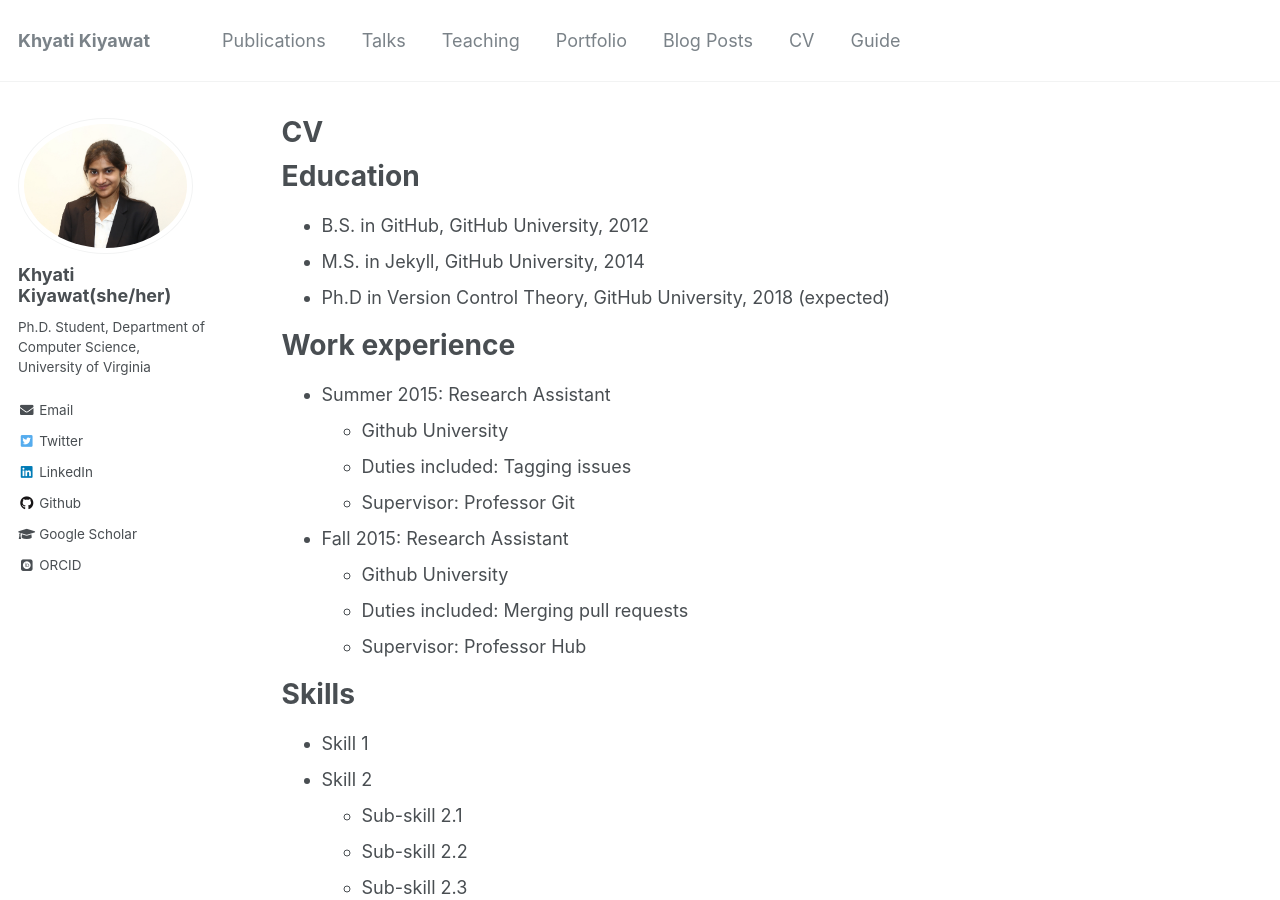
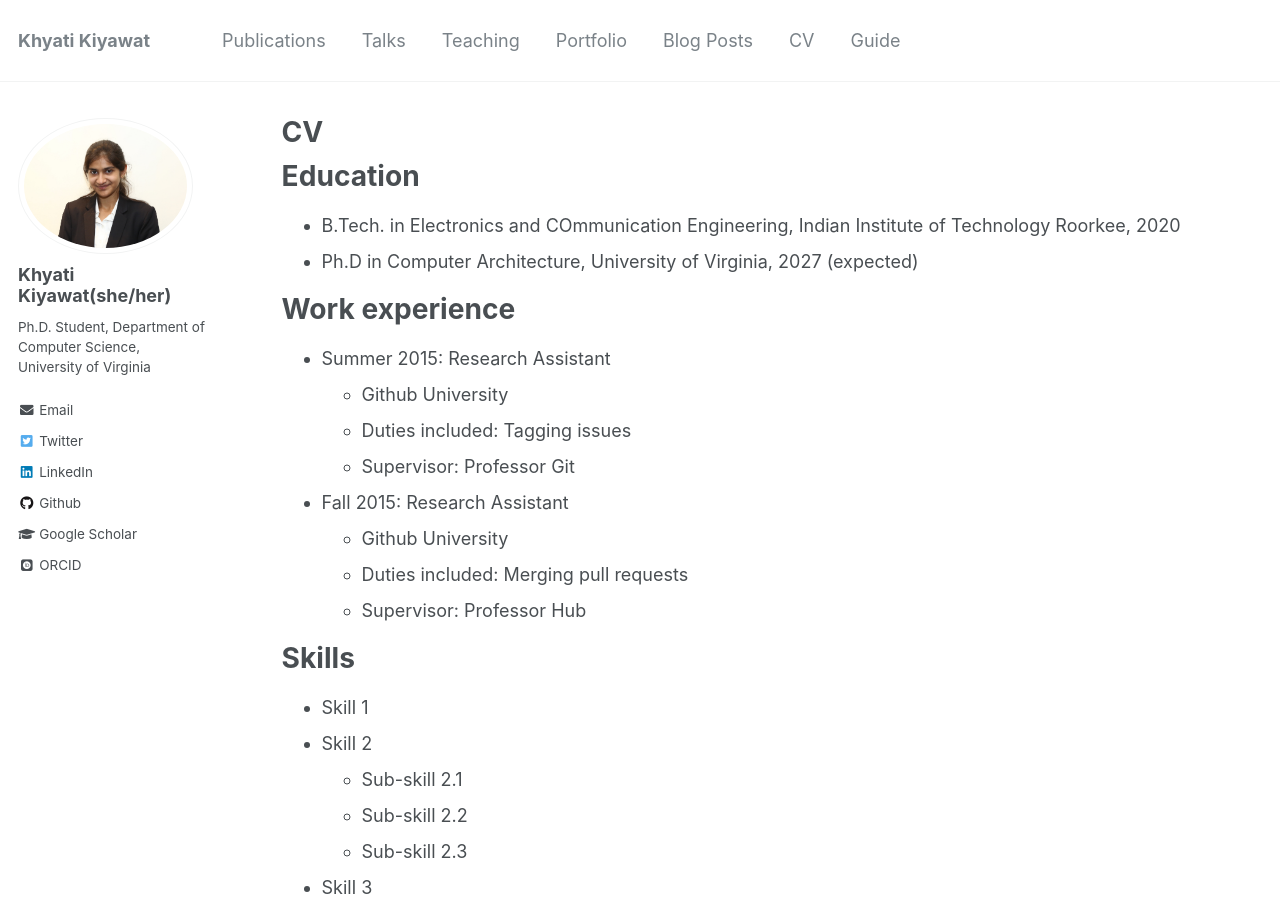
Before and after one commit to khyatikiyawat/khyatikiyawat.github.io, a Jekyll site: the page built from _pages/cv.md, in a window 1280 px wide and 900 px high. Built offline with Jekyll 4.4.1, drawn with Linux system fonts in a browser that asks for light colours; some web fonts are replaced.

Commit message:
Update cv.md
added universities

```diff
--- a/_pages/cv.md
+++ b/_pages/cv.md
@@ -11,9 +11,8 @@ redirect_from:
 
 Education
 ======
-* B.S. in GitHub, GitHub University, 2012
-* M.S. in Jekyll, GitHub University, 2014
-* Ph.D in Version Control Theory, GitHub University, 2018 (expected)
+* B.Tech. in Electronics and COmmunication Engineering, Indian Institute of Technology Roorkee, 2020
+* Ph.D in Computer Architecture, University of Virginia, 2027 (expected)
 
 Work experience
 ======
```
